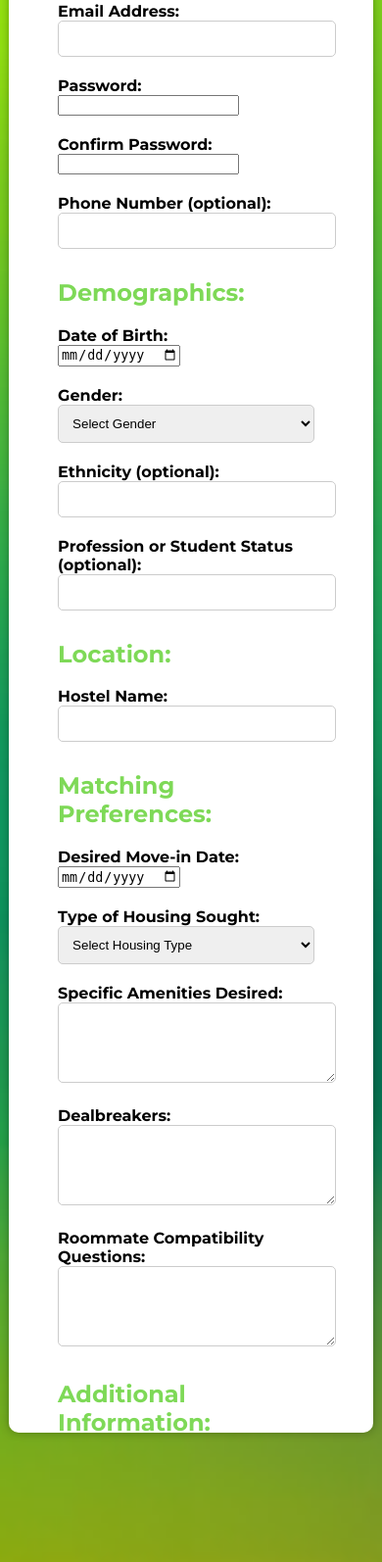
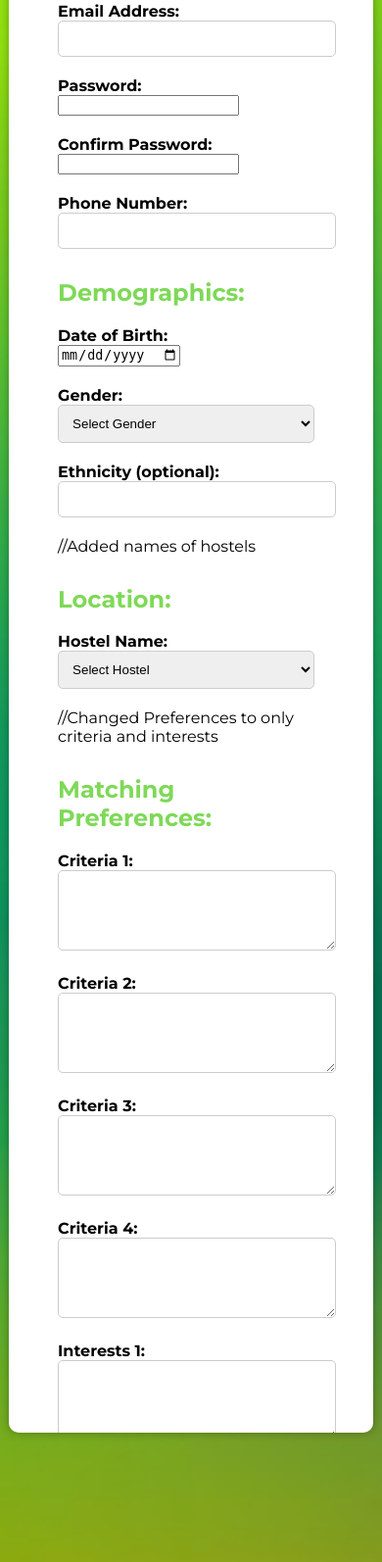
Before and after one commit to Malottey1/Roomate-Finder, a PHP site: page /login/register.php in a window 390 px wide. Shown: the part 851-2445 px from the top of the page at 98% size. Run offline with PHP 8.4, Linux system fonts and the light colour scheme.

Commit message:
Add hostel names, change matching preferences to only criteria and interests, make phone number required.

```diff
--- a/login/register.php
+++ b/login/register.php
@@ -47,7 +47,7 @@
                         <input type="password" id="c-passwrd" name="confirm-passwrd" minlength="8" required>
                     </div>
                     <div class="form-group">
-                        <label for="phone">Phone Number (optional):</label>
+                        <label for="phone">Phone Number:</label>
                         <input type="tel" id="phone" name="phone" pattern="^\+?(\d[\d-. ]+)?(\([\d-. ]+\))?[\d-. ]+\d$" required>
                     </div>
                     <h2>Demographics:</h2>
@@ -67,41 +67,72 @@
                         <label for="ethnicity">Ethnicity (optional):</label>
                         <input type="text" id="ethnicity" name="ethnicity" pattern="^[A-Za-z\s\-,']+$" required>
                     </div>
-                    <div class="form-group">
-                        <label for="profession">Profession or Student Status (optional):</label>
-                        <input type="text" id="profession" name="profession">
-                    </div>
+                    //Added names of hostels
                     <h2>Location:</h2>
                     <div class="form-group">
                         <label for="hostel">Hostel Name:</label>
-                        <input type="text" id="hostel" name="hostel" pattern="^[A-Za-z\s\-,']+$" required>
+                        <select id="hostel" name="hostel" required>
+                            <option value="" selected disabled>Select Hostel</option>
+                            <option value="">Columbiana</option>
+                            <option value="1">Old Dufie</option>
+                            <option value="2">Dufie Annex</option>
+                            <option value="3">Charlotte</option>
+                            <option value="4">Hosanna</option>
+                            <option value="5">New Hosanna</option>
+                            <option value="6">Masere</option>
+                            <option value="7">New Masere</option>
+                            <option value="8">Tanko</option>
+                            <option value="0">None</option>
+
+                        </select>
                     </div>
 
+
+                    //Changed Preferences to only criteria and interests
                     <h2>Matching Preferences:</h2>
                         <div class="form-group">
-                            <label for="moveInDate">Desired Move-in Date:</label>
-                            <input type="date" id="moveInDate" name="moveInDate">
+                            <label for="criteria1">Criteria 1:</label>
+                            <textarea id="criteria1" name="criteria1" rows="4"></textarea>
                         </div>
+
                         <div class="form-group">
-                            <label for="housingType">Type of Housing Sought:</label>
-                            <select id="housingType" name="housingType">
-                                <option value="">Select Housing Type</option>
-                                <option value="sharedApartment">Shared Apartment</option>
-                                <option value="singleRoom">Single Room</option>
-                            </select>
+                            <label for="criteria2">Criteria 2:</label>
+                            <textarea id="criteria2" name="criteria2" rows="4"></textarea>
                         </div>
+
                         <div class="form-group">
-                            <label for="amenities">Specific Amenities Desired:</label>
-                            <textarea id="amenities" name="amenities" rows="4"></textarea>
+                            <label for="criteria3">Criteria 3:</label>
+                            <textarea id="criteria3" name="criteria3" rows="4"></textarea>
                         </div>
+
                         <div class="form-group">
-                            <label for="dealbreakers">Dealbreakers:</label>
-                            <textarea id="dealbreakers" name="dealbreakers" rows="4"></textarea>
+                            <label for="criteria4">Criteria 4:</label>
+                            <textarea id="criteria4" name="criteria4" rows="4"></textarea>
                         </div>
+
                         <div class="form-group">
-                            <label for="compatibilityQuestions">Roommate Compatibility Questions:</label>
-                            <textarea id="compatibilityQuestions" name="compatibilityQuestions" rows="4"></textarea>
+                            <label for="interests1">Interests 1:</label>
+                            <textarea id="interests1" name="interests1" rows="4"></textarea>
                         </div>
+
+                        <div class="form-group">
+                            <label for="interests2">Interests 2:</label>
+                            <textarea id="interests2" name="interests2" rows="4"></textarea>
+                        </div>
+
+                        <div class="form-group">
+                            <label for="interests3">Interests 3:</label>
+                            <textarea id="interests3" name="interests3" rows="4"></textarea>
+                        </div>
+
+                        <div class="form-group">
+                            <label for="interests4">Interests 4:</label>
+                            <textarea id="interests4" name="interests4" rows="4"></textarea>
+                        </div>
+
+
+
+                        //Added Facebook link input field, took of the reference field
 
                         <h2>Additional Information:</h2>
                         <div class="form-group">
@@ -109,11 +140,7 @@
                             <textarea id="bio" name="bio" rows="4"></textarea>
                         </div>
                         <div class="form-group">
-                            <label for="references">References (optional):</label>
-                            <textarea id="references" name="references" rows="4"></textarea>
-                        </div>
-                        <div class="form-group">
-                            <label for="socialMedia">Social Media Links (optional):</label>
+                            <label for="socialMedia">Facebook Profile Link:</label>
                             <input type="text" id="socialMedia" name="socialMedia">
                         </div>
                             <button id="registerButton" name="submit-btn" type="submit">Submit</button>
```
